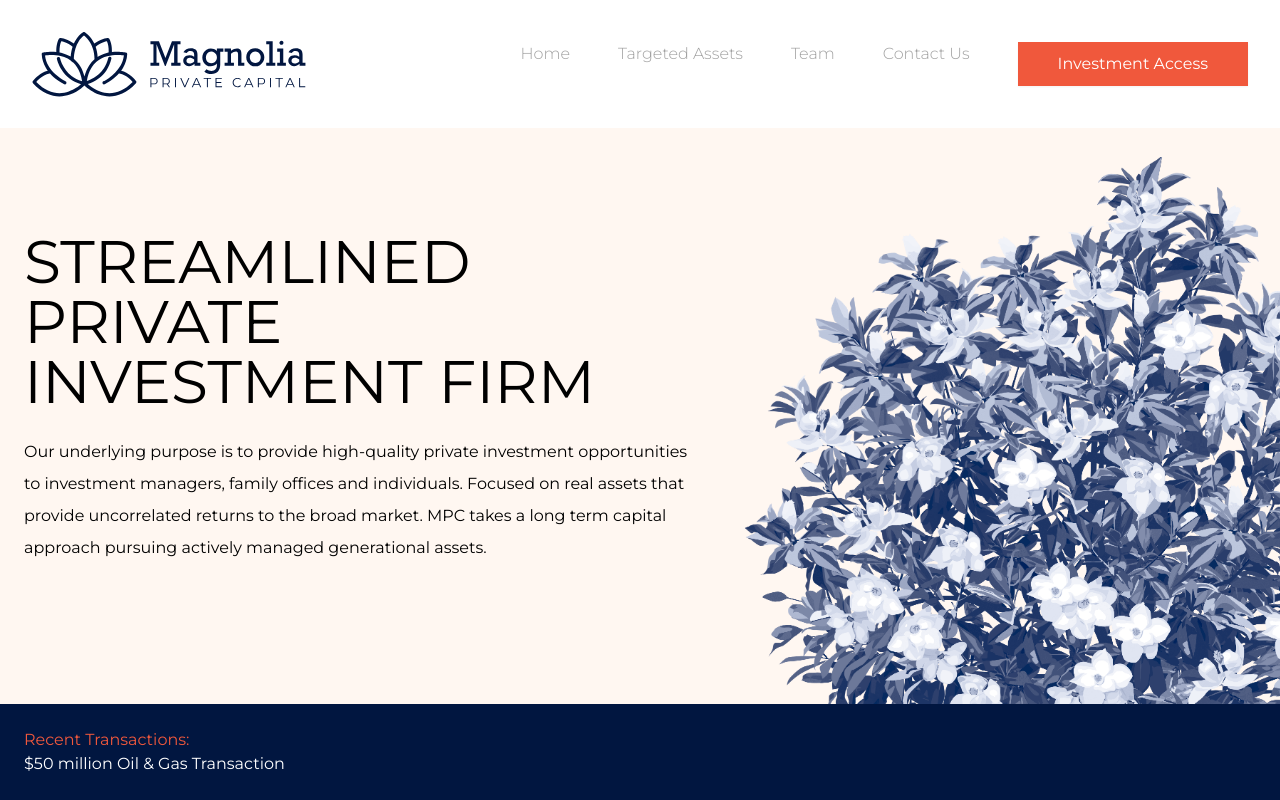
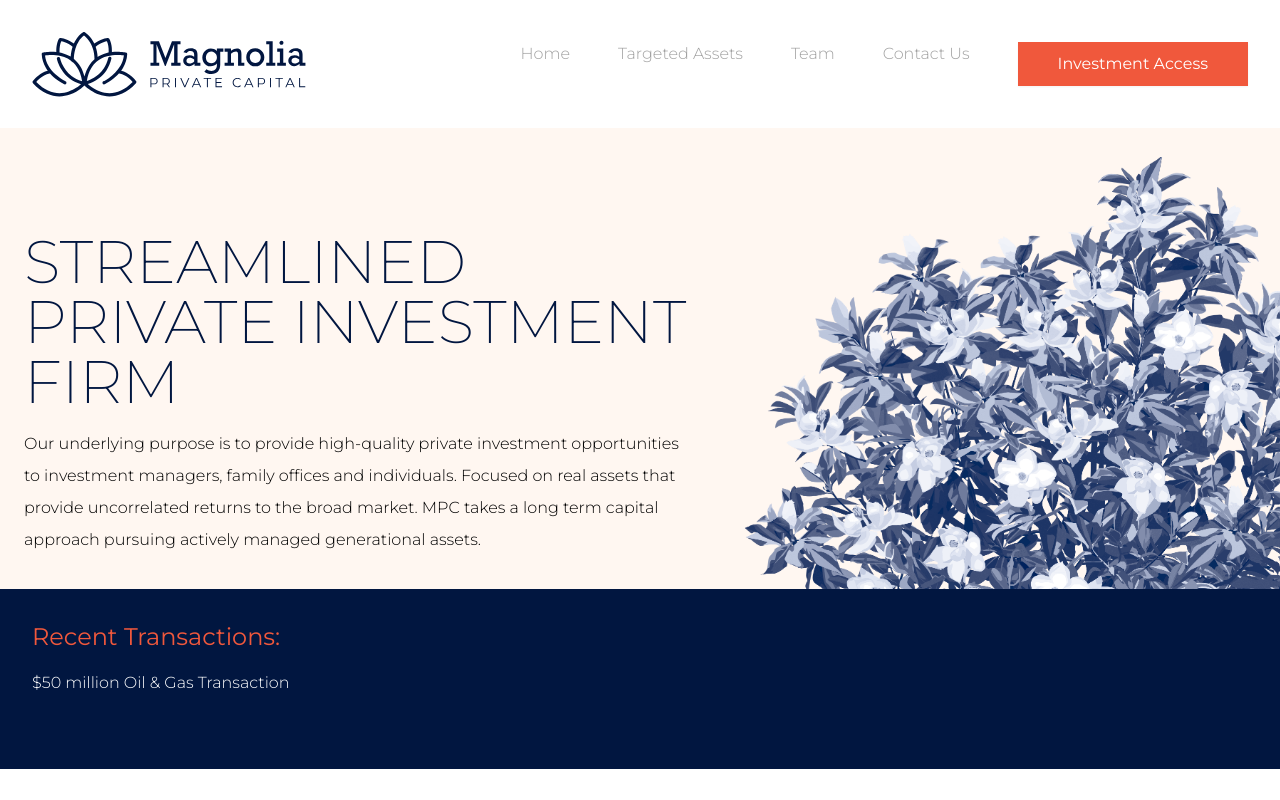
Before and after one commit to coobomedia/magnolia-cap.com, a Next.js app: page / in a window 1280 px wide. Shown: the top 800 px of the page. Built offline with nearby package versions, Linux system fonts and the light colour scheme.

Commit message:
Tweaked hero and home news sections

```diff
--- a/src/app/page.tsx
+++ b/src/app/page.tsx
@@ -1,7 +1,5 @@
-import JWRHeader from "@/components/jwr-header"
 import Hero from "@/components/mag-home-hero"
 import HomeNews from "@/components/mag-home-news"
-import { Button } from "@/components/ui/button"
 
 export default function HomePage() {
   return (
--- a/src/components/mag-home-hero.tsx
+++ b/src/components/mag-home-hero.tsx
@@ -5,7 +5,7 @@ export default function Hero() {
     <div className="relative isolate overflow-hidden h-[72vh] bg-primary">
       <div className="mx-auto max-w-7xl px-6 pb-24 pt-10 sm:pb-32 lg:flex items-center">
         <div className="mx-auto max-w-2xl lg:mx-0 lg:w-2/3 lg:shrink-0 lg:pt-6">
-          <h1 className="mt-10 text-4xl text-primary-100 sm:text-6xl uppercase">
+          <h1 className="mt-10 sm:text-6xl uppercase">
             Streamlined Private Investment Firm
           </h1>
           <p className="mt-6 leading-8 text-primary-300">
--- a/src/components/mag-home-news.tsx
+++ b/src/components/mag-home-news.tsx
@@ -1,11 +1,11 @@
 export default function HomeNews() {
   return (
-    <section className="mx-auto max-w-7xl bg-secondary columns-2 relative min-h-[180px]">
-      <div className="w-full p-6">
+    <section className="mx-auto max-w-7xl bg-secondary relative min-h-[180px] -top-[115px]">
+      <div className="w-full p-8">
         <h4 className="text-accent">Recent Transactions:</h4>
         <p className="text-white">$50 million Oil & Gas Transaction</p>
       </div>
-      <div className="w-full p-6"></div>
+
       <svg
         className="absolute top-0 right-[-115px] hidden xl:block"
         width="115"
--- a/src/styles/globals.css
+++ b/src/styles/globals.css
@@ -40,7 +40,7 @@
     @apply outline-1 outline-current outline-offset-1;
   }
 
-  .body p {
+  body p {
     @apply leading-7 text-base [&:not(:first-child)]:mt-4;
   }
 
@@ -58,68 +58,68 @@
 
   /* Apply base font sizes and styles for typography markup (h2, h2, ul, p, etc.). A helpful addition for whenn page content is consumed from a source managed through a wysiwyg editor. */
 
-  .body :is(h1, h2, h3, h4, h5, h6, p, ul, ol) {
+  body :is(h1, h2, h3, h4, h5, h6, p, ul, ol) {
     @apply mb-4;
   }
 
   /* To enable anchor tag consitency, calculate the scroll-mt tw class by adding the --header-height to the set top margin of the relative element */
 
-  .body :is(h1, h2, h3, h4, h5, h6):not(:first-child) {
+  body :is(h1, h2, h3, h4, h5, h6):not(:first-child) {
     @apply mt-8 scroll-mt-[calc(2rem_+_var(--header-height))];
   }
 
-  .body :is(h1, h2, h3, h4, h5, h6) {
-    @apply font-semibold tracking-wide;
+  body :is(h1, h2, h3, h4, h5, h6) {
+    @apply text-secondary;
   }
 
-  .body h1 {
-    @apply text-5xl;
+  body p {
+    @apply font-light;
   }
 
-  .body h2 {
+  body h1 {
+    @apply text-5xl font-extralight;
+  }
+
+  body h2 {
     @apply text-4xl;
   }
 
-  .body h3 {
+  body h3 {
     @apply text-3xl;
   }
 
-  .body h4 {
+  body h4 {
     @apply text-2xl;
   }
 
-  .body h5 {
+  body h5 {
     @apply text-xl;
   }
 
-  .body h6 {
+  body h6 {
     @apply text-lg;
   }
 
-  .body ul,
-  .body ol {
+  body ul,
+  body ol {
     @apply my-6 ml-6  [&>li]:mt-2;
   }
 
-  .body ul {
+  body ul {
     @apply list-disc;
   }
 
-  .body ol {
+  body ol {
     @apply list-decimal;
   }
 
-  .body a {
-    @apply underline;
-  }
-
-  .body a:hover {
+  body a:hover {
     @apply no-underline;
   }
-  .body small {
+  body small {
     @apply text-sm font-medium leading-none;
   }
-  /* .body blockquote {
+  /* body blockquote {
     @apply mt-6 border-l-2 border-accent-300 pl-6 italic text-accent-800;
   } */
 }
--- a/tailwind.config.js
+++ b/tailwind.config.js
@@ -12,6 +12,17 @@ module.exports = {
         lg: "4rem",
         xl: "5rem",
         "2xl": "6rem",
+      },
+      fontWeight: {
+        thin: "100",
+        extralight: "200",
+        light: "300",
+        normal: "400",
+        medium: "500",
+        semibold: "600",
+        bold: "700",
+        extrabold: "800",
+        black: "900",
       },
     },
     extend: {
```
